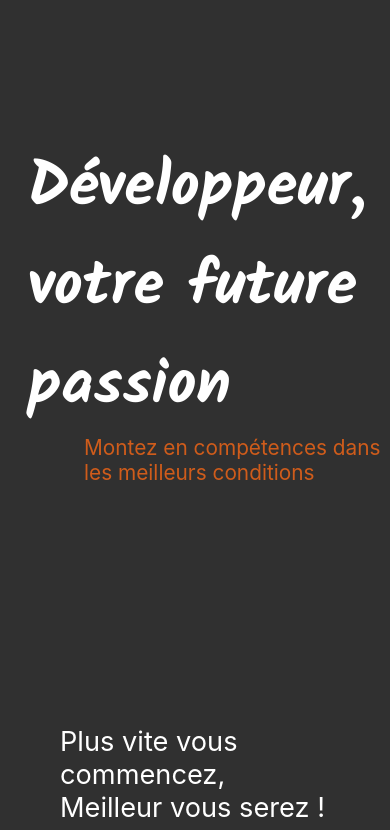
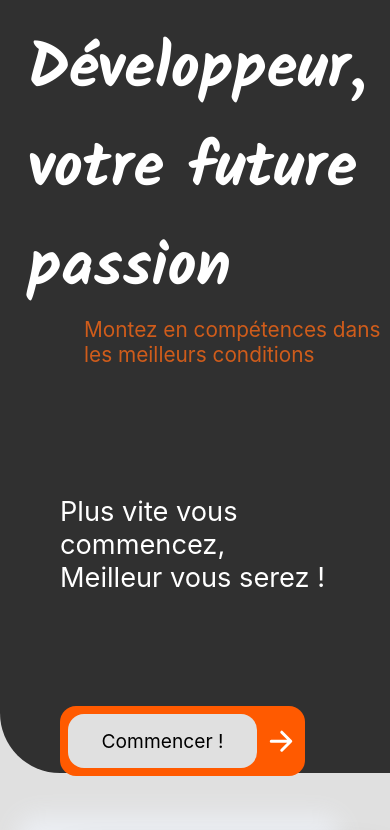
Before and after one commit to Nighthaunt25/pratique, a website: page index.html in a window 390 px wide. Shown: the top 830 px of the page. Drawn offline with nearby package versions, Linux system fonts and the light colour scheme.

Commit message:
responsive 3 part

```diff
--- a/assets/scss/styles.scss
+++ b/assets/scss/styles.scss
@@ -175,3 +175,30 @@ body {
     text-align: right;
   }
 }
+
+@media screen and (max-width: 1000px) {
+  #hero {
+    padding: 2.5vh 0 0 3.75rem;
+
+    &__under__title {
+      margin: -0.1rem 0 10rem 1.5rem;
+    }
+
+    &__info {
+      margin: 0 0 10rem 0;
+      font-size: 1.7rem;
+    }
+  }
+}
+@media screen and (max-width: 530px) {
+  #hero {
+    &__under__title {
+      margin: -0.1rem 0 8rem 1.5rem;
+    }
+
+    &__info {
+      margin: 0 0 7rem 0;
+      font-size: 1.7rem;
+    }
+  }
+}
--- a/index.html
+++ b/index.html
@@ -126,9 +126,6 @@
         <h3 class="enterprise__card__name title">Norton</h3>
       </div>
     </article>
-    <article>
-
-    </article>
     <script
       type="module"
       src="https://unpkg.com/ionicons@7.1.0/dist/ionicons/ionicons.esm.js"
```
Also changed, not shown: assets/css/styles.css, 1 other file.
